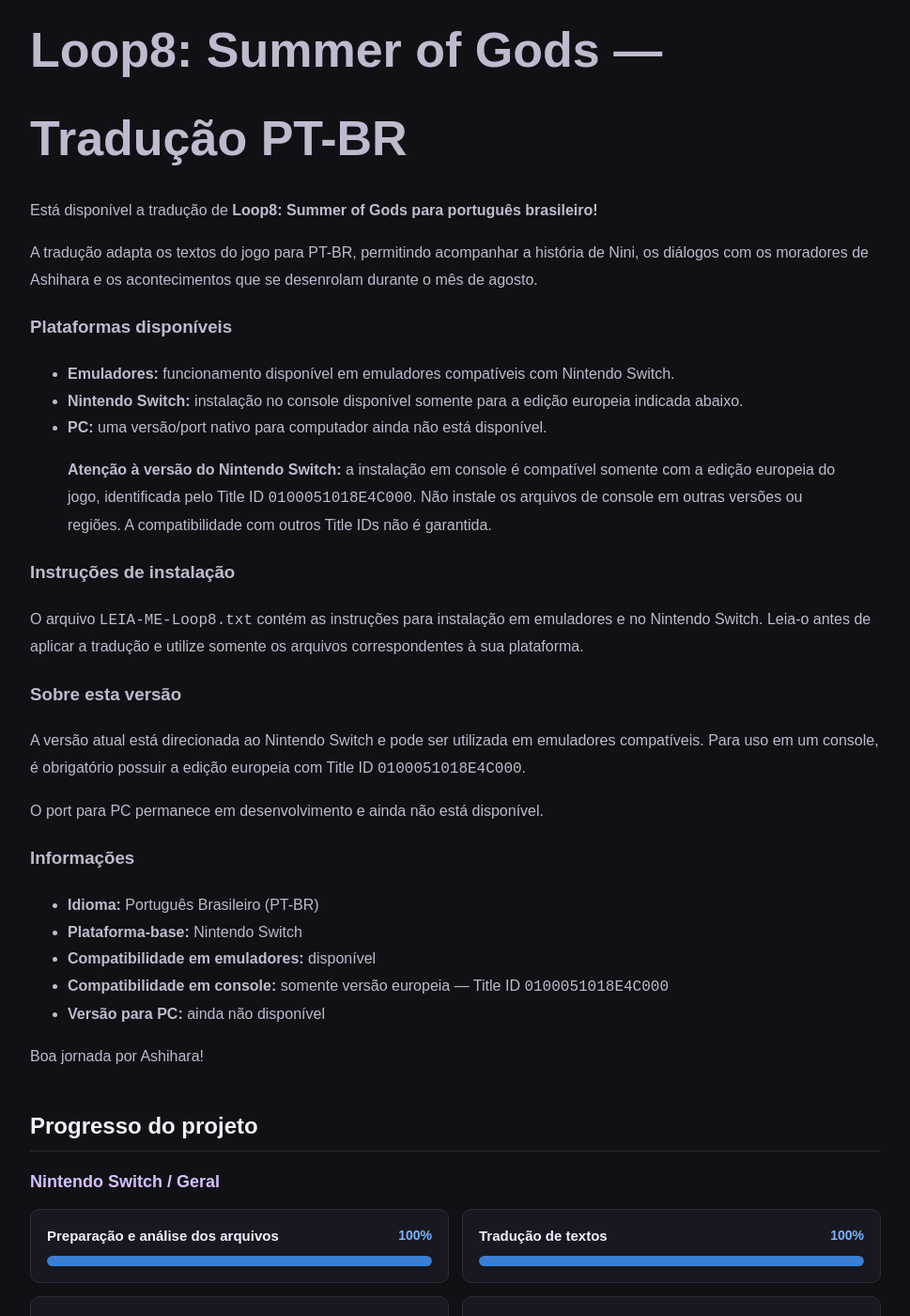
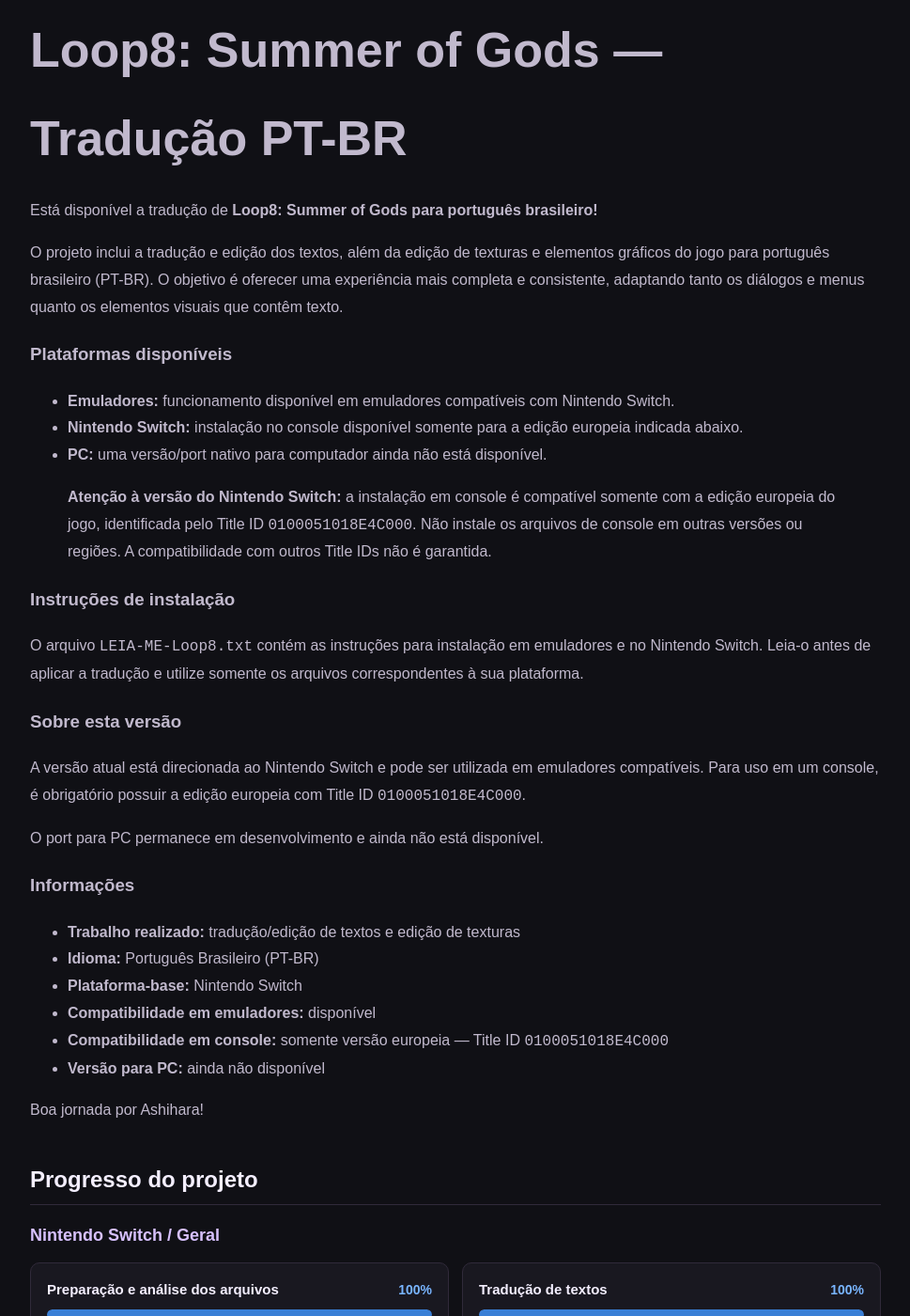
Before and after one commit to TemplarioK1/covil-secreto, a Jekyll site: the page built from _projetos/loop8-summer-of-gods.md, in a window 1280 px wide and 1400 px high, scrolled down 828 px. Shown: the whole window at 94% size, without its empty margins (155-1124 px from the left). Built offline with Jekyll 4.4.1, drawn with Linux system fonts in a browser that asks for light colours.

Commit message:
Detalha edição de textos e texturas do Loop8

```diff
--- a/_projetos/loop8-summer-of-gods.md
+++ b/_projetos/loop8-summer-of-gods.md
@@ -45,7 +45,7 @@ game_players: "1"
 
 Está disponível a tradução de **Loop8: Summer of Gods para português brasileiro!**
 
-A tradução adapta os textos do jogo para PT-BR, permitindo acompanhar a história de Nini, os diálogos com os moradores de Ashihara e os acontecimentos que se desenrolam durante o mês de agosto.
+O projeto inclui a tradução e edição dos textos, além da edição de texturas e elementos gráficos do jogo para português brasileiro (PT-BR). O objetivo é oferecer uma experiência mais completa e consistente, adaptando tanto os diálogos e menus quanto os elementos visuais que contêm texto.
 
 ### Plataformas disponíveis
 
@@ -67,6 +67,7 @@ O port para PC permanece em desenvolvimento e ainda não está disponível.
 
 ### Informações
 
+- **Trabalho realizado:** tradução/edição de textos e edição de texturas
 - **Idioma:** Português Brasileiro (PT-BR)
 - **Plataforma-base:** Nintendo Switch
 - **Compatibilidade em emuladores:** disponível
```
